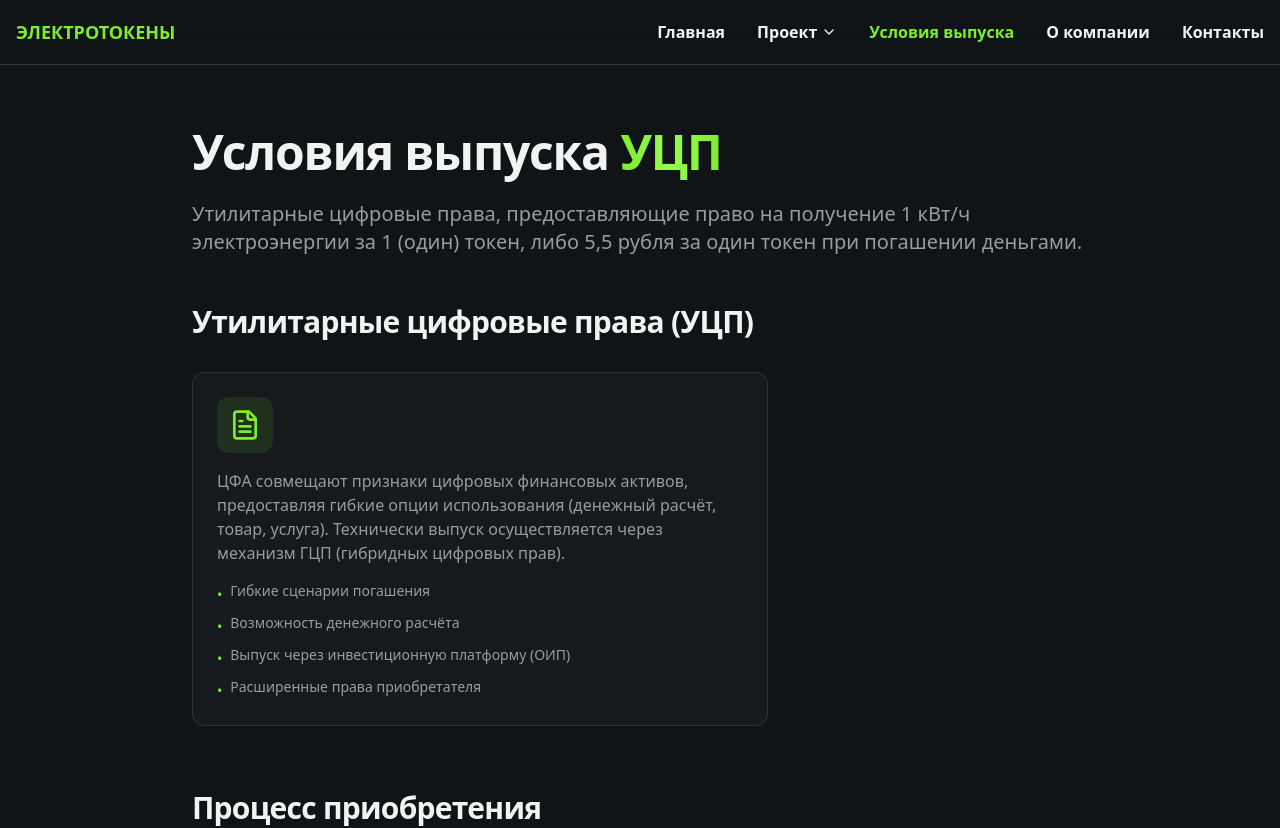
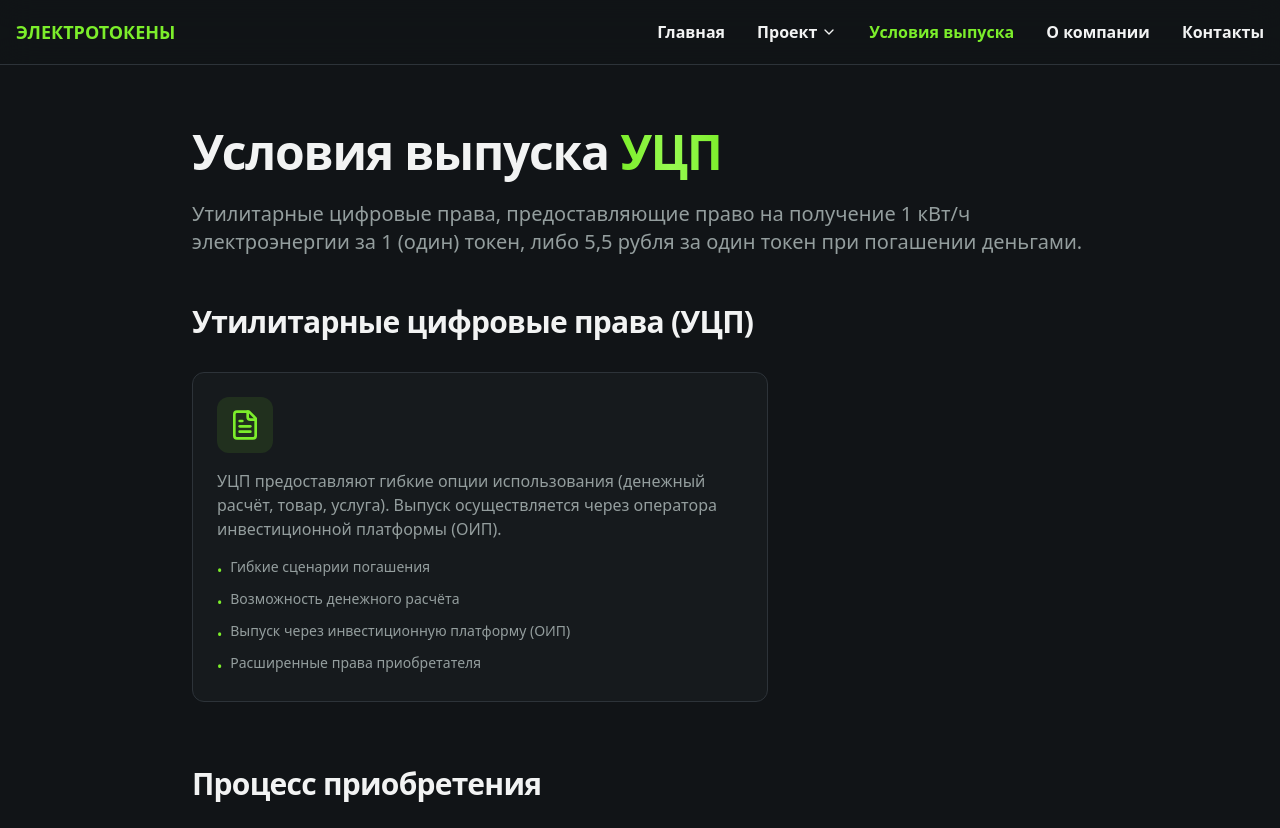
Before and after one commit to nicr737-sys/gas-gpu-power, a React (Vite) app: page /terms in a window 1280 px wide. Shown: the top 828 px of the page. Built offline with nearby package versions, Linux system fonts and the light colour scheme.

Commit message:
Preceding changes

```diff
--- a/src/pages/Terms.tsx
+++ b/src/pages/Terms.tsx
@@ -27,8 +27,8 @@ const Terms = () => {
                 <FileText className="h-8 w-8 text-energy" />
               </div>
               <p className="text-muted-foreground mb-4 break-words">
-                ЦФА совмещают признаки цифровых финансовых активов, предоставляя гибкие опции
-                использования (денежный расчёт, товар, услуга). Технически выпуск осуществляется через механизм ГЦП (гибридных цифровых прав).
+                УЦП предоставляют гибкие опции использования (денежный расчёт, товар, услуга).
+                Выпуск осуществляется через оператора инвестиционной платформы (ОИП).
               </p>
               <ul className="space-y-2 text-sm text-muted-foreground">
                 <li className="flex items-start gap-2">
```
